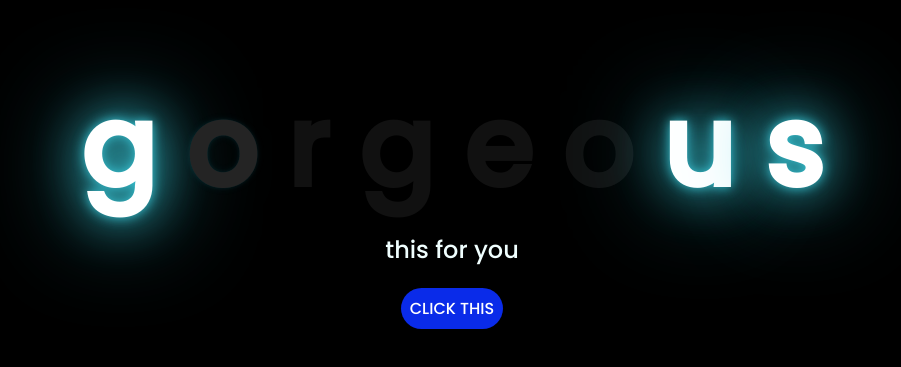
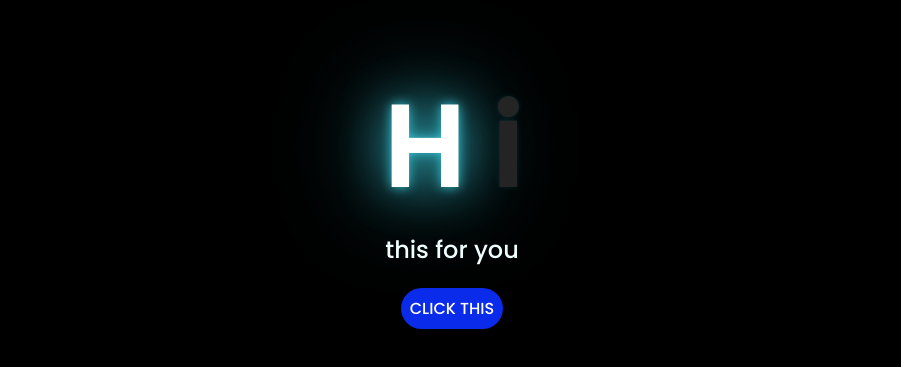
Before and after one commit to ragaaustin/flowers, a plain HTML site: page index.html in a window 1280 px wide. Shown: the part 139-506 px from the top of the page, without its empty margins (196-1097 px from the left). Drawn offline with Linux system fonts and the light colour scheme.

Commit message:
Update index.html

```diff
--- a/index.html
+++ b/index.html
@@ -12,14 +12,8 @@
 
 <body>
     <div class="greetings">
-        <span>g</span>
-        <span>o</span>
-        <span>r</span>
-        <span>g</span>
-        <span>e</span>
-        <span>o</span>
-        <span>u</span>
-        <span>s</span>
+        <span>H</span>
+        <span>i</span>
     </div>
     <div class="description">
         <span>this for you</span>
```
